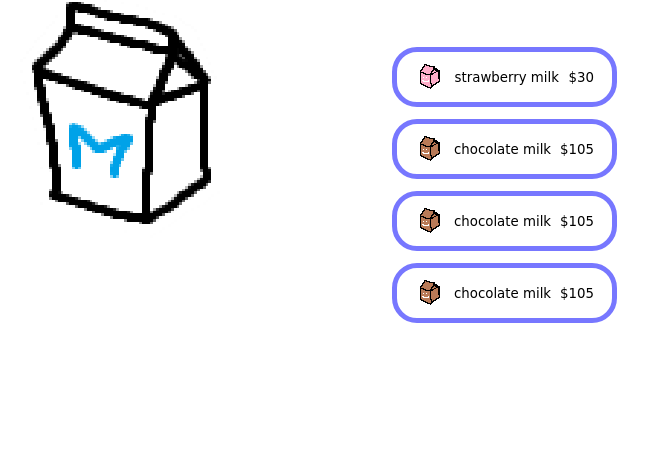
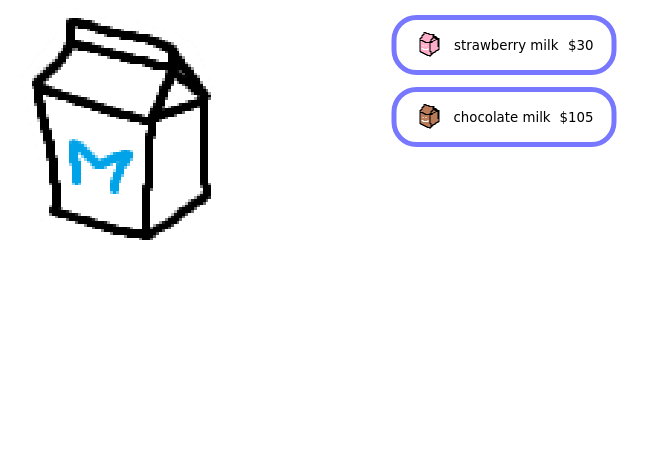
Before and after one commit to casx17/casx17.github.io, a plain HTML site: page index.html in a window 1280 px wide. Shown: the part 338-800 px from the top of the page, without its empty margins (328-976 px from the left). Drawn offline with Linux system fonts and the light colour scheme.

Commit message:
FIRST REAL UPLOAD OF GAME

```diff
--- a/scripts/main.js
+++ b/scripts/main.js
@@ -14,11 +14,8 @@ const shopContainer = document.getElementById("shopContainer");
 //template: [name, description, icon, id, cost]
 let strawberryArray = ["strawberry milk", "+1 milk per click", "strawberryIcon", "strawberry", 30];
 let chocolateArray = ["chocolate milk", "+5 milk per click", "chocolateIcon", "chocolate", 105];
-let coolArray1 = ["chocolate milk", "+5 milk per click", "chocolateIcon", "chocolate", 105];
-let coolArray2 = ["chocolate milk", "+5 milk per click", "chocolateIcon", "chocolate", 105];
-let coolArray3 = ["chocolate milk", "+5 milk per click", "chocolateIcon", "chocolate", 105];
 
-let shopButtons = [strawberryArray, chocolateArray, coolArray1, coolArray2, coolArray3]
+let shopButtons = [strawberryArray, chocolateArray]
 
 //functions
 
--- a/styles.css
+++ b/styles.css
@@ -9,7 +9,7 @@ body
 {
 
     position: absolute;
-    top: 25%;
+    top: 27%;
     transform: translateY(-50%);
     left: 35%;
     transform: translateX(-50%);
@@ -37,7 +37,7 @@ body
 {
 
     position: absolute;
-    top: 25%;
+    top: 21%;
     transform: translateY(-50%);
     left: 65%;
     transform: translateX(-50%);
@@ -56,7 +56,7 @@ body
     align-items: center;
     overflow-y: auto;
     padding: 0px;
-    max-height: 300px;
+    max-height: 400px;
 
 }
 
```
Also changed, not shown: 1 other file.
